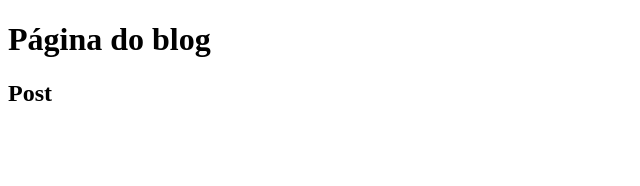
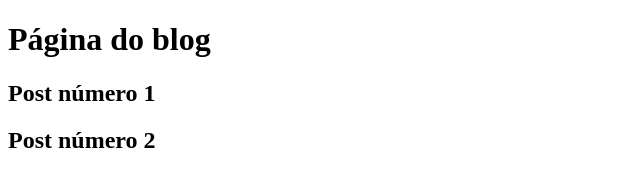
Before and after one commit to VitorTech7/teste_Git, a plain HTML site: page blog.html in a window 1280 px wide. Shown: the whole page, without its empty margins (0-640 px from the left). Drawn offline with Linux system fonts and the light colour scheme.

Commit message:
Criado mais um título post 2

```diff
--- a/blog.html
+++ b/blog.html
@@ -8,6 +8,7 @@
 </head>
 <body>
     <h1>Página do blog</h1>
-    <h2>Post</h2>
+    <h2>Post número 1</h2>
+    <h2>Post número 2</h2>
 </body>
 </html>
```
